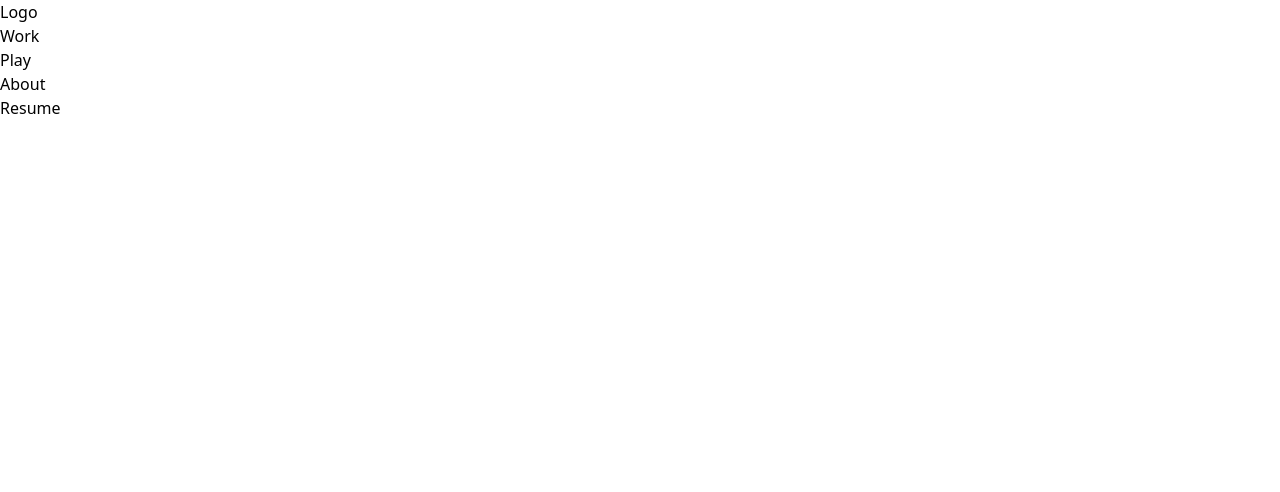
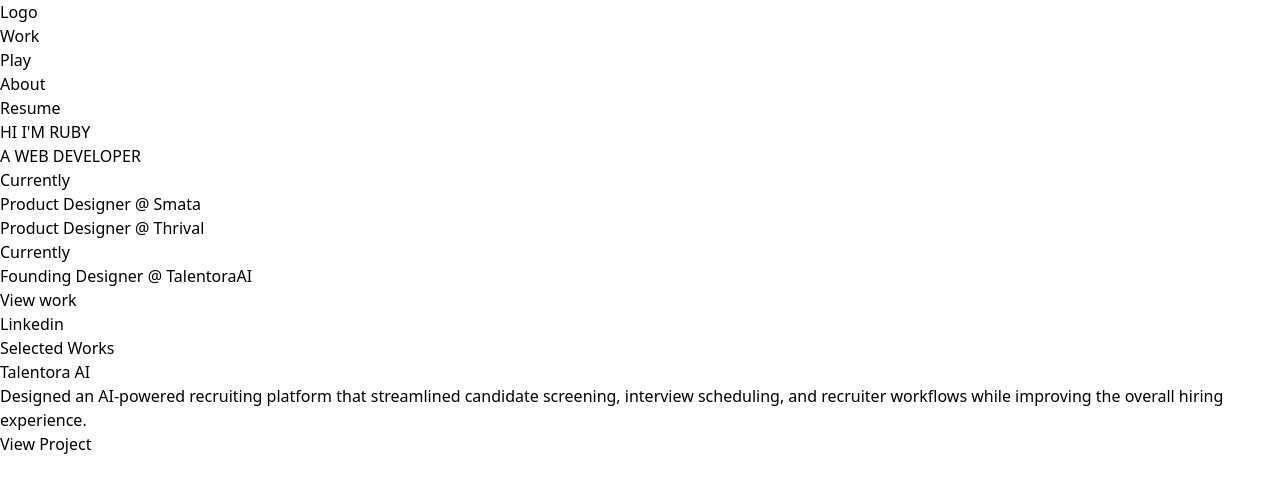
Before and after one commit to rchen0714/design-portfolio, a Next.js app: page / in a window 1280 px wide. Shown: the top 492 px of the page. Built offline with nearby package versions, Linux system fonts and the light colour scheme.

Commit message:
finish inputting placeholder text onto the homepage and fixing any bugs

```diff
--- a/package.json
+++ b/package.json
@@ -9,6 +9,7 @@
     "lint": "eslint"
   },
   "dependencies": {
+    "gsap": "^3.15.0",
     "next": "16.2.9",
     "react": "19.2.4",
     "react-dom": "19.2.4"
--- a/src/app/globals.css
+++ b/src/app/globals.css
@@ -12,3 +12,9 @@ html {
 body {
   max-height: 100vh;
 }
+
+.hero-role-line {
+  display: flex;
+  align-items: baseline;
+  gap: 0.25em;
+}
--- a/src/app/page.tsx
+++ b/src/app/page.tsx
@@ -1,13 +1,67 @@
 
+import TextType from "@/components/TextType";
 
 export default function Home() {
   return (
     <main>
       <section id="hero">
+        <div>
+          <div>
+            <h1>HI I&apos;M RUBY</h1>
+            <span className="hero-role-line">
+              <TextType
+                as="h1"
+                text={[
+                  "A PRODUCT DESIGNER",
+                  "A WEB DEVELOPER",
+                  "AN ILLUSTRATOR",
+                  "A CREATIVE TECHNOLOGIST",
+                ]}
+                typingSpeed={75}
+                deletingSpeed={40}
+                pauseDuration={1800}
+                showCursor={true}
+                cursorCharacter="|"
+                loop={true}
+              />
+            </span>
+          </div>
+
+          <div>
+            <p>Currently</p>
+            <p>Product Designer @ <a href="" target="_blank" rel="noopener noreferrer">Smata</a></p>
+            <p>Product Designer @ <a href="" target="_blank" rel="noopener noreferrer">Thrival</a></p>
+
+            <p>Currently</p>
+            <p>Founding Designer @ <a href="" target="_blank" rel="noopener noreferrer">TalentoraAI</a></p>
+          </div>
+
+          <div>
+            <p><a href="#selected-works" target="_blank" rel="noopener noreferrer">
+              View work
+            </a></p>
+            <p><a href="https://www.linkedin.com/in/rchen0714" target="_blank" rel="noopener noreferrer">
+              Linkedin
+            </a></p>
+          </div>
+
+        </div>
+
 
       </section>
 
       <section id="selected-works">
+        <h1>Selected Works</h1>
+
+        <div>
+          <img></img>
+          <div>
+            <p>Talentora AI</p>
+            <p>Designed an AI-powered recruiting platform that streamlined candidate screening, interview scheduling, and recruiter workflows while improving the overall hiring experience.</p>
+            <button><a href="/work/talentora-ai" target="_blank" rel="noopener noreferrer">View Project</a></button>
+          </div>
+        </div>
+
 
       </section>
 
--- /dev/null
+++ b/src/components/TextType.css
@@ -0,0 +1,14 @@
+.text-type {
+  display: inline-block;
+  white-space: pre-wrap;
+}
+
+.text-type__cursor {
+  margin-left: 0.25rem;
+  display: inline-block;
+  opacity: 1;
+}
+
+.text-type__cursor--hidden {
+  display: none;
+}
--- /dev/null
+++ b/src/components/TextType.jsx
@@ -0,0 +1,180 @@
+'use client';
+
+import { useCallback, useEffect, useMemo, useRef, useState } from 'react';
+import { gsap } from 'gsap';
+import './TextType.css';
+
+const TextType = ({
+  text,
+  as: Component = 'div',
+  typingSpeed = 50,
+  initialDelay = 0,
+  pauseDuration = 2000,
+  deletingSpeed = 30,
+  loop = true,
+  className = '',
+  showCursor = true,
+  hideCursorWhileTyping = false,
+  cursorCharacter = '|',
+  cursorClassName = '',
+  cursorBlinkDuration = 0.5,
+  textColors = [],
+  variableSpeed = null,
+  onSentenceComplete = null,
+  startOnVisible = false,
+  reverseMode = false,
+  ...props
+}) => {
+  const [displayedText, setDisplayedText] = useState('');
+  const [currentCharIndex, setCurrentCharIndex] = useState(0);
+  const [isDeleting, setIsDeleting] = useState(false);
+  const [currentTextIndex, setCurrentTextIndex] = useState(0);
+  const [isVisible, setIsVisible] = useState(!startOnVisible);
+  const cursorRef = useRef(null);
+  const containerRef = useRef(null);
+
+  const textArray = useMemo(() => (Array.isArray(text) ? text : [text]), [text]);
+
+  const getRandomSpeed = useCallback(() => {
+    if (!variableSpeed) return typingSpeed;
+    const { min, max } = variableSpeed;
+    return Math.random() * (max - min) + min;
+  }, [variableSpeed, typingSpeed]);
+
+  const getCurrentTextColor = () => {
+    if (textColors.length === 0) return 'inherit';
+    return textColors[currentTextIndex % textColors.length];
+  };
+
+  useEffect(() => {
+    if (!startOnVisible || !containerRef.current) return;
+
+    const observer = new IntersectionObserver(
+      entries => {
+        entries.forEach(entry => {
+          if (entry.isIntersecting) {
+            setIsVisible(true);
+          }
+        });
+      },
+      { threshold: 0.1 }
+    );
+
+    observer.observe(containerRef.current);
+    return () => observer.disconnect();
+  }, [startOnVisible]);
+
+  useEffect(() => {
+    if (showCursor && cursorRef.current) {
+      gsap.set(cursorRef.current, { opacity: 1 });
+      gsap.to(cursorRef.current, {
+        opacity: 0,
+        duration: cursorBlinkDuration,
+        repeat: -1,
+        yoyo: true,
+        ease: 'power2.inOut'
+      });
+    }
+  }, [showCursor, cursorBlinkDuration]);
+
+  useEffect(() => {
+    if (!isVisible) return;
+
+    let timeout;
+    const currentText = textArray[currentTextIndex];
+    const processedText = reverseMode ? currentText.split('').reverse().join('') : currentText;
+
+    const executeTypingAnimation = () => {
+      if (isDeleting) {
+        if (displayedText === '') {
+          setIsDeleting(false);
+          if (currentTextIndex === textArray.length - 1 && !loop) {
+            return;
+          }
+
+          if (onSentenceComplete) {
+            onSentenceComplete(textArray[currentTextIndex], currentTextIndex);
+          }
+
+          setCurrentTextIndex(prev => (prev + 1) % textArray.length);
+          setCurrentCharIndex(0);
+          timeout = setTimeout(() => {}, pauseDuration);
+        } else {
+          timeout = setTimeout(() => {
+            setDisplayedText(prev => prev.slice(0, -1));
+          }, deletingSpeed);
+        }
+      } else {
+        if (currentCharIndex < processedText.length) {
+          timeout = setTimeout(
+            () => {
+              setDisplayedText(prev => prev + processedText[currentCharIndex]);
+              setCurrentCharIndex(prev => prev + 1);
+            },
+            variableSpeed ? getRandomSpeed() : typingSpeed
+          );
+        } else if (textArray.length >= 1) {
+          if (!loop && currentTextIndex === textArray.length - 1) return;
+          timeout = setTimeout(() => {
+            setIsDeleting(true);
+          }, pauseDuration);
+        }
+      }
+    };
+
+    if (currentCharIndex === 0 && !isDeleting && displayedText === '') {
+      timeout = setTimeout(executeTypingAnimation, initialDelay);
+    } else {
+      executeTypingAnimation();
+    }
+
+    return () => clearTimeout(timeout);
+    // eslint-disable-next-line react-hooks/exhaustive-deps
+  }, [
+    currentCharIndex,
+    displayedText,
+    isDeleting,
+    typingSpeed,
+    deletingSpeed,
+    pauseDuration,
+    textArray,
+    currentTextIndex,
+    loop,
+    initialDelay,
+    isVisible,
+    reverseMode,
+    variableSpeed,
+    onSentenceComplete
+  ]);
+
+  const shouldHideCursor =
+    hideCursorWhileTyping && (currentCharIndex < textArray[currentTextIndex].length || isDeleting);
+
+  return (
+    <Component
+        ref={containerRef}
+        className={`text-type ${className}`}
+        {...props}
+    >
+        <span
+        className="text-type__content"
+        style={{ color: getCurrentTextColor() }}
+        >
+        {displayedText}
+        </span>
+
+        {showCursor && (
+        <span
+            ref={cursorRef}
+            className={`text-type__cursor ${cursorClassName} ${
+            shouldHideCursor ? 'text-type__cursor--hidden' : ''
+            }`}
+        >
+            {cursorCharacter}
+        </span>
+        )}
+    </Component>
+);
+}
+
+export default TextType;
```
Also changed, not shown: 1 other file (tests, documents, lock files or other folders).
